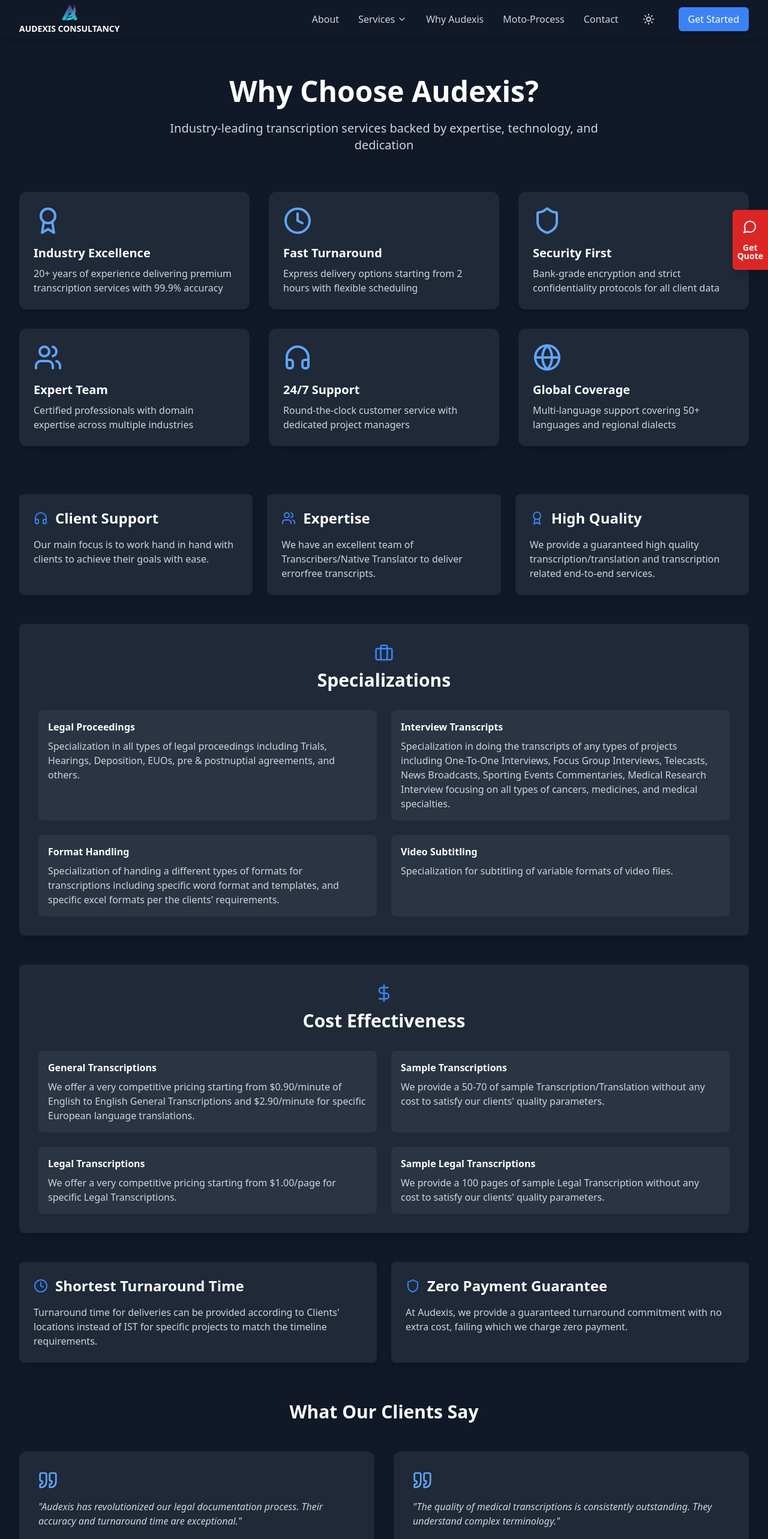
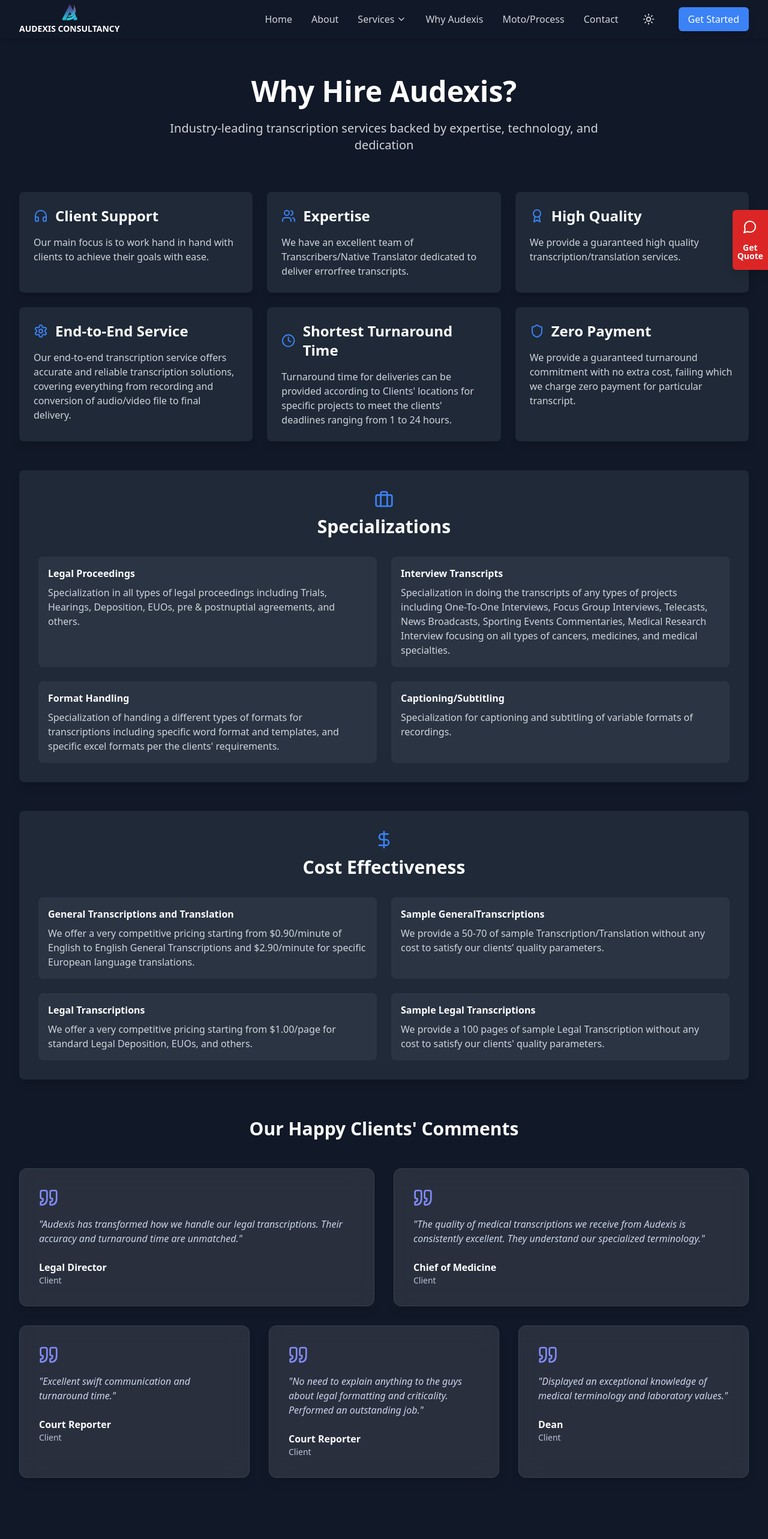
Before and after one commit to newcomer119/Audexis, a React (Vite) app: page /why-audexis in a window 1280 px wide. Shown: the top 2566 px of the page at 60% size. Built offline with nearby package versions, Linux system fonts and the light colour scheme.

Commit message:
made different types of changes

```diff
--- a/src/components/Footer.tsx
+++ b/src/components/Footer.tsx
@@ -36,7 +36,7 @@ export function Footer() {
               </li>
               <li>
                 <Link to="/services/global" className="hover:text-[#2B9BCA] transition-colors">
-                  Global Services
+                  Global Translations
                 </Link>
               </li>
             </ul>
--- a/src/components/Navbar.tsx
+++ b/src/components/Navbar.tsx
@@ -77,6 +77,12 @@ export function Navbar() {
 
           <div className="hidden md:flex items-center space-x-8">
             <Link
+              to="/"
+              className="text-gray-700 dark:text-gray-300 hover:text-gray-900 dark:hover:text-white"
+            >
+              Home
+            </Link>
+            <Link
               to="/about"
               className="text-gray-700 dark:text-gray-300 hover:text-gray-900 dark:hover:text-white"
             >
@@ -115,7 +121,7 @@ export function Navbar() {
               to="/moto-process"
               className="text-gray-700 dark:text-gray-300 hover:text-gray-900 dark:hover:text-white"
             >
-              Moto-Process
+              Moto/Process
             </Link>
             <a
               href="#contact"
@@ -138,6 +144,12 @@ export function Navbar() {
         <div className={`md:hidden transition-all duration-300 ease-in-out ${isMenuOpen ? 'max-h-screen opacity-100' : 'max-h-0 opacity-0 pointer-events-none'
           }`}>
           <div className="px-2 pt-2 pb-3 space-y-1 bg-white dark:bg-gray-900 rounded-b-lg shadow-lg">
+            <Link
+              to="/"
+              className="block px-3 py-2 rounded-md text-base font-medium text-gray-700 dark:text-gray-300 hover:text-gray-900 dark:hover:text-white hover:bg-gray-100 dark:hover:bg-gray-800"
+            >
+              Home
+            </Link>
             <Link
               to="/about"
               className="block px-3 py-2 rounded-md text-base font-medium text-gray-700 dark:text-gray-300 hover:text-gray-900 dark:hover:text-white hover:bg-gray-100 dark:hover:bg-gray-800"
--- a/src/components/why-audexis/Testimonials.tsx
+++ b/src/components/why-audexis/Testimonials.tsx
@@ -4,30 +4,51 @@ import { Quote } from 'lucide-react';
 export function Testimonials() {
   const testimonials = [
     {
-      quote: "Audexis has revolutionized our legal documentation process. Their accuracy and turnaround time are exceptional.",
-      author: "Client",
+      quote: "Audexis has transformed how we handle our legal transcriptions. Their accuracy and turnaround time are unmatched.",
+      author: "Legal Director",
+      role: "Client"
     },
     {
-      quote: "The quality of medical transcriptions is consistently outstanding. They understand complex terminology.",
-      author: "Client",
+      quote: "The quality of medical transcriptions we receive from Audexis is consistently excellent. They understand our specialized terminology.",
+      author: "Chief of Medicine",
+      role: "Client"
+    },
+    {
+      quote: "Excellent swift communication and turnaround time.",
+      author: "Court Reporter",
+      role: "Client"
+    },
+    {
+      quote: "No need to explain anything to the guys about legal formatting and criticality. Performed an outstanding job.",
+      author: "Court Reporter",
+      role: "Client"
+    },
+    {
+      quote: "Displayed an exceptional knowledge of medical terminology and laboratory values.",
+      author: "Dean",
+      role: "Client"
     }
   ];
 
   return (
     <div className="mb-20">
-      <h2 className="text-3xl font-bold text-center text-gray-900 dark:text-white mb-12">
-        What Our Clients Say
-      </h2>
-      <div className="grid grid-cols-1 md:grid-cols-2 gap-8">
+      <h2 className="text-3xl font-bold text-gray-900 dark:text-white text-center mb-12">Our Happy Clients' Comments</h2>
+      <div className="grid grid-cols-1 md:grid-cols-6 gap-8">
         {testimonials.map((testimonial, index) => (
-          <div key={index} className="bg-white dark:bg-gray-800 rounded-xl p-8 shadow-lg">
-            <Quote className="h-8 w-8 text-blue-600 dark:text-blue-400 mb-4" />
-            <p className="text-gray-700 dark:text-gray-300 mb-6 italic">
-              "{testimonial.quote}"
-            </p>
-            <p className="font-semibold text-gray-900 dark:text-white">
-              {testimonial.author}
-            </p>
+          <div
+            key={index}
+            className={`glass-card p-8 rounded-xl relative bg-white/50 dark:bg-white/10 ${
+              index < 2
+                ? 'md:col-span-3'
+                : 'md:col-span-2'
+            }`}
+          >
+            <Quote className="h-8 w-8 text-indigo-600 dark:text-indigo-400 mb-4" />
+            <p className="text-gray-700 dark:text-indigo-100/90 mb-6 italic">"{testimonial.quote}"</p>
+            <div>
+              <p className="text-gray-900 dark:text-white font-semibold">{testimonial.author}</p>
+              <p className="text-gray-600 dark:text-indigo-100/80 text-sm">{testimonial.role}</p>
+            </div>
           </div>
         ))}
       </div>
--- a/src/components/why-audexis/WhyAudexis.tsx
+++ b/src/components/why-audexis/WhyAudexis.tsx
@@ -9,7 +9,8 @@ import {
   Briefcase,
   Clock,
   Shield,
-  DollarSign
+  DollarSign,
+  Settings
 } from 'lucide-react';
 
 import { Contact } from '../Contact';
@@ -37,7 +38,7 @@ const ServiceDetails = () => {
             <h3 className="text-2xl font-semibold text-gray-900 dark:text-white">Expertise</h3>
           </div>
           <p className="text-gray-700 dark:text-gray-300">
-            We have an excellent team of Transcribers/Native Translator to deliver errorfree transcripts.
+            We have an excellent team of Transcribers/Native Translator dedicated to deliver errorfree transcripts.
           </p>
         </div>
 
@@ -48,7 +49,40 @@ const ServiceDetails = () => {
             <h3 className="text-2xl font-semibold text-gray-900 dark:text-white">High Quality</h3>
           </div>
           <p className="text-gray-700 dark:text-gray-300">
-            We provide a guaranteed high quality transcription/translation and transcription related end-to-end services.
+            We provide a guaranteed high quality transcription/translation services.
+          </p>
+        </div>
+
+        {/* End-to-End Service */}
+        <div className="bg-white dark:bg-gray-800 rounded-lg p-6 shadow-lg">
+          <div className="flex items-center gap-3 mb-4">
+            <Settings className="w-6 h-6 text-blue-500" />
+            <h3 className="text-2xl font-semibold text-gray-900 dark:text-white">End-to-End Service</h3>
+          </div>
+          <p className="text-gray-700 dark:text-gray-300">
+            Our end-to-end transcription service offers accurate and reliable transcription solutions, covering everything from recording and conversion of audio/video file to final delivery.
+          </p>
+        </div>
+
+        {/* Shortest Turnaround Time */}
+        <div className="bg-white dark:bg-gray-800 rounded-lg p-6 shadow-lg">
+          <div className="flex items-center gap-3 mb-4">
+            <Clock className="w-6 h-6 text-blue-500" />
+            <h3 className="text-2xl font-semibold text-gray-900 dark:text-white">Shortest Turnaround Time</h3>
+          </div>
+          <p className="text-gray-700 dark:text-gray-300">
+            Turnaround time for deliveries can be provided according to Clients' locations for specific projects to meet the clients' deadlines ranging from 1 to 24 hours.
+          </p>
+        </div>
+
+        {/* Zero Payment */}
+        <div className="bg-white dark:bg-gray-800 rounded-lg p-6 shadow-lg">
+          <div className="flex items-center gap-3 mb-4">
+            <Shield className="w-6 h-6 text-blue-500" />
+            <h3 className="text-2xl font-semibold text-gray-900 dark:text-white">Zero Payment</h3>
+          </div>
+          <p className="text-gray-700 dark:text-gray-300">
+            We provide a guaranteed turnaround commitment with no extra cost, failing which we charge zero payment for particular transcript.
           </p>
         </div>
       </div>
@@ -84,9 +118,9 @@ const ServiceDetails = () => {
             </div>
 
             <div className="bg-gray-50 dark:bg-gray-700/50 rounded-lg p-4">
-              <h4 className="font-semibold mb-2 text-gray-900 dark:text-white">Video Subtitling</h4>
+              <h4 className="font-semibold mb-2 text-gray-900 dark:text-white">Captioning/Subtitling</h4>
               <p className="text-gray-700 dark:text-gray-300">
-                Specialization for subtitling of variable formats of video files.
+                Specialization for captioning and subtitling of variable formats of recordings.
               </p>
             </div>
           </div>
@@ -100,23 +134,23 @@ const ServiceDetails = () => {
           </div>
           <div className="grid grid-cols-1 md:grid-cols-2 gap-6">
             <div className="bg-gray-50 dark:bg-gray-700/50 rounded-lg p-4">
-              <h4 className="font-semibold mb-2 text-gray-900 dark:text-white">General Transcriptions</h4>
+              <h4 className="font-semibold mb-2 text-gray-900 dark:text-white">General Transcriptions and Translation</h4>
               <p className="text-gray-700 dark:text-gray-300">
                 We offer a very competitive pricing starting from $0.90/minute of English to English General Transcriptions and $2.90/minute for specific European language translations.
               </p>
             </div>
 
             <div className="bg-gray-50 dark:bg-gray-700/50 rounded-lg p-4">
-              <h4 className="font-semibold mb-2 text-gray-900 dark:text-white">Sample Transcriptions</h4>
+              <h4 className="font-semibold mb-2 text-gray-900 dark:text-white">Sample GeneralTranscriptions</h4>
               <p className="text-gray-700 dark:text-gray-300">
-                We provide a 50-70 of sample Transcription/Translation without any cost to satisfy our clients' quality parameters.
+              We provide a 50-70 of sample Transcription/Translation without any cost to satisfy our clients’ quality parameters.
               </p>
             </div>
 
             <div className="bg-gray-50 dark:bg-gray-700/50 rounded-lg p-4">
               <h4 className="font-semibold mb-2 text-gray-900 dark:text-white">Legal Transcriptions</h4>
               <p className="text-gray-700 dark:text-gray-300">
-                We offer a very competitive pricing starting from $1.00/page for specific Legal Transcriptions.
+              We offer a very competitive pricing starting from $1.00/page for standard Legal Deposition, EUOs, and others.
               </p>
             </div>
 
@@ -130,27 +164,6 @@ const ServiceDetails = () => {
         </div>
       </div>
 
-      {/* Turnaround Time & Zero Payment - Two Columns */}
-      <div className="grid grid-cols-1 md:grid-cols-2 gap-6">
-        <div className="bg-white dark:bg-gray-800 rounded-lg p-6 shadow-lg">
-          <div className="flex items-center gap-3 mb-4">
-            <Clock className="w-6 h-6 text-blue-500" />
-            <h3 className="text-2xl font-semibold text-gray-900 dark:text-white">Shortest Turnaround Time</h3>
-          </div>
-          <p className="text-gray-700 dark:text-gray-300">
-            Turnaround time for deliveries can be provided according to Clients' locations instead of IST for specific projects to match the timeline requirements.
-          </p>
-        </div>
-        <div className="bg-white dark:bg-gray-800 rounded-lg p-6 shadow-lg">
-          <div className="flex items-center gap-3 mb-4">
-            <Shield className="w-6 h-6 text-blue-500" />
-            <h3 className="text-2xl font-semibold text-gray-900 dark:text-white">Zero Payment Guarantee</h3>
-          </div>
-          <p className="text-gray-700 dark:text-gray-300">
-            At Audexis, we provide a guaranteed turnaround commitment with no extra cost, failing which we charge zero payment.
-          </p>
-        </div>
-      </div>
     </div>
   );
 };
@@ -162,13 +175,12 @@ export function WhyAudexis() {
       <div className="relative max-w-7xl mx-auto px-4 sm:px-6 lg:px-8 py-12">
         <div className="text-center mb-16">
           <h1 className="text-4xl sm:text-5xl font-bold text-gray-900 dark:text-white mb-6">
-            Why Choose Audexis?
+            Why Hire Audexis?
           </h1>
           <p className="text-lg sm:text-xl text-gray-700 dark:text-gray-300 max-w-3xl mx-auto">
             Industry-leading transcription services backed by expertise, technology, and dedication
           </p>
         </div>
-        <Features />
         <ServiceDetails />
         <Testimonials />
         <Contact />
```
Also changed, not shown: src/components/Hero.tsx (+0 -8 lines), src/components/about/About.tsx (+9 -5 lines), src/components/moto-process/ProcessSteps.tsx (+5 -5 lines), src/components/sections/Blog.tsx (+47 -32 lines).
